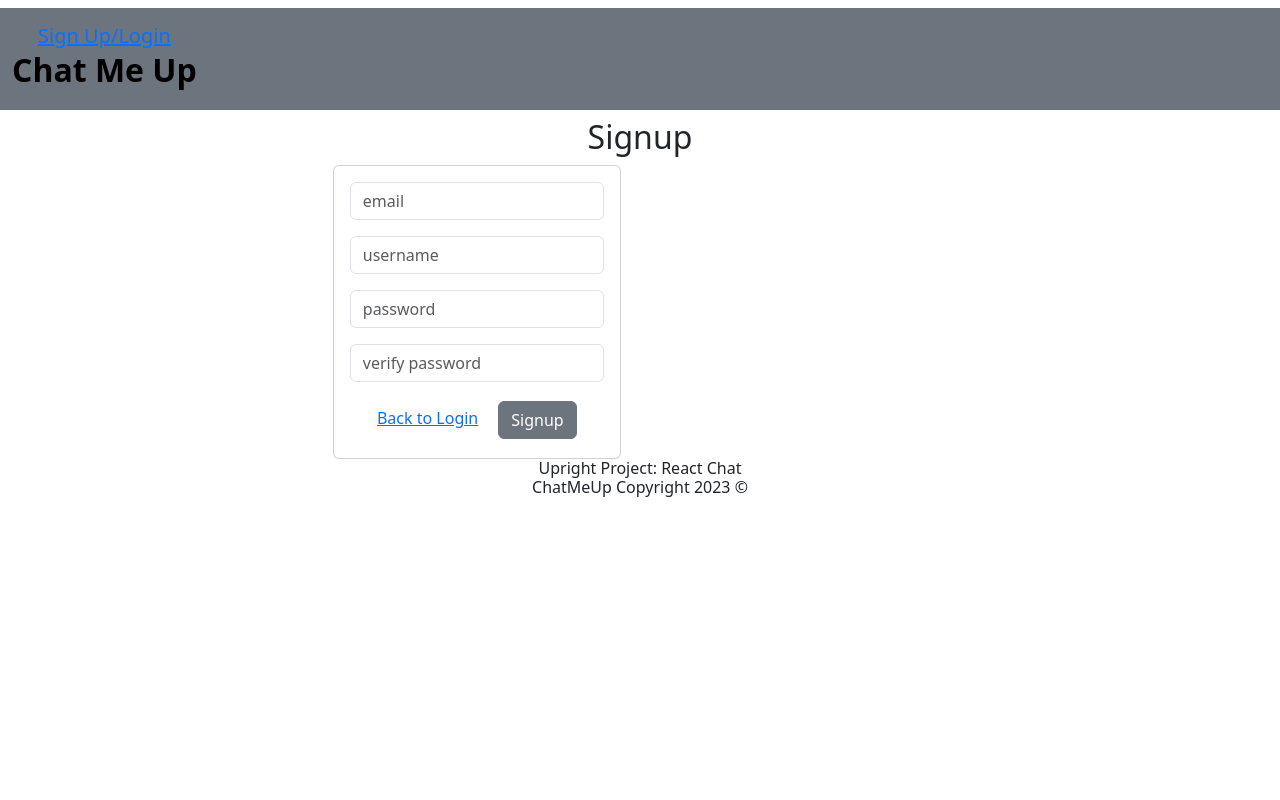
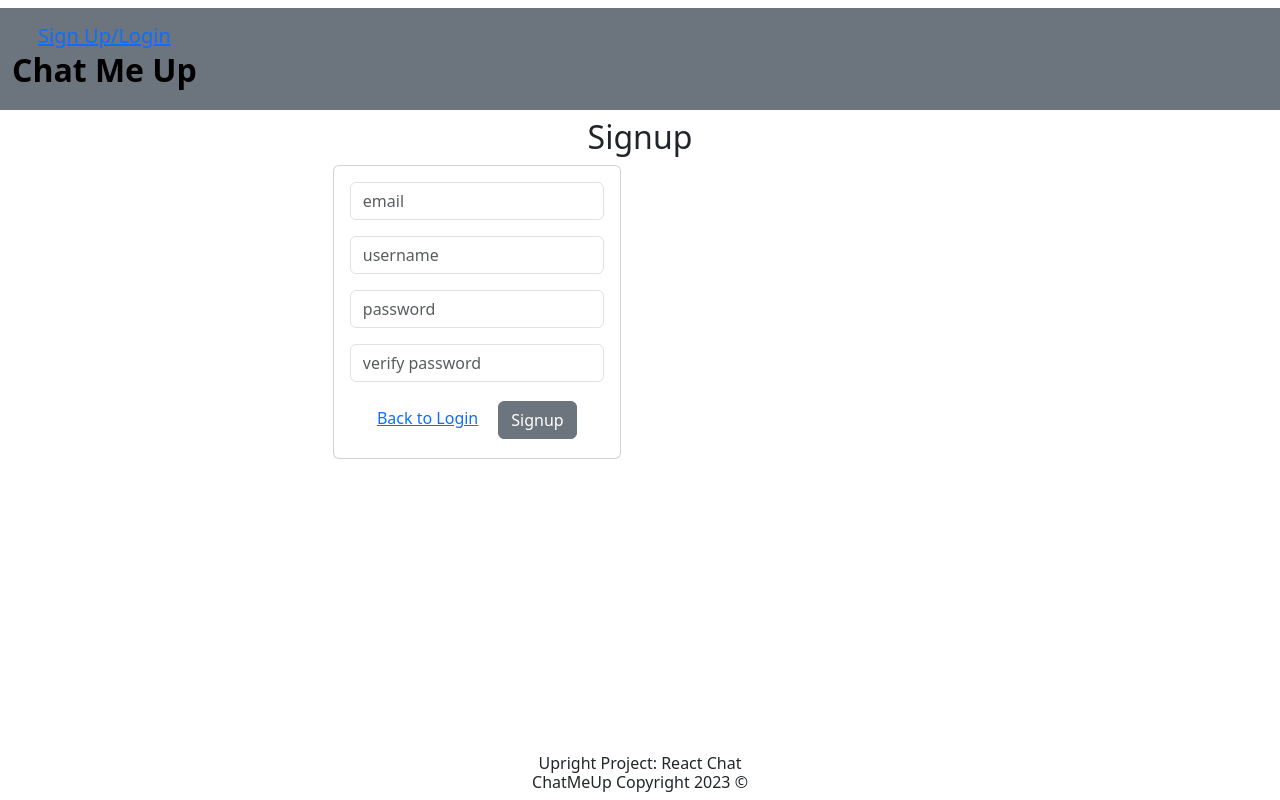
Before and after one commit to mburrow303/07_ChatServerClient, a React (Create React App) app: page / in a window 1280 px wide. Built offline with nearby package versions, Linux system fonts and the light colour scheme.

Commit message:
fixed footer

```diff
--- a/src/App.css
+++ b/src/App.css
@@ -28,11 +28,6 @@
   color: #61dafb;
 }
 
-.Footer{
-  position: sticky;
-  bottom: 0;
-}
-
 @keyframes App-logo-spin {
   from {
     transform: rotate(0deg);
--- a/src/App.jsx
+++ b/src/App.jsx
@@ -38,7 +38,7 @@ function App() {
           <Route path="/" element={<Auth setToken={updateToken} />} />
           <Route path="/login" element={<Login setToken={updateToken} />} />
         </Routes>
-        <Footer style={{position:"fixed",bottom:"0"}}/>
+        <Footer />
       </BrowserRouter>
       {/*{token}*/}
     </div>
--- a/src/components/auth/Auth.jsx
+++ b/src/components/auth/Auth.jsx
@@ -10,7 +10,7 @@ function Auth(props) {
     {/* Login Component */}
      {/* <Login setToken={props.setToken} /> */}
     {/* </div> */}
-    <div style={{ width: "48%", display: "inline-block" }}>
+    <div style={{ width: "48%", display: "inline-block", textAlign: "center", position: "center" }}>
     <h2>Signup</h2>
     {/* Signup Component */}
      <Signup setToken={props.setToken} />
@@ -20,29 +20,3 @@ function Auth(props) {
   }
 
   export default Auth;
-
-/* function Auth(props) {
-  let [authMode, setAuthMode] = useState("signup")
-
-  const changeAuthMode = () => {
-    setAuthMode(authMode === "signup" ? "login" : "signup")
-  }
-
-  if (authMode === "signup") {
-    return (*/
-      {/* <div style={{ width: "48%", display: "inline-block" }}> */}
-        {/* <h2>Signup</h2> */}
-        {/* Signup Component */}
-        {/* <Signup setToken={props.setToken} /> */}
-       /* </div>
-      )
-    }
-  if (authMode === "login") {
-    return ( */
-      {/* <div style={{ width: "48%", display: "inline-block" }}> */}
-          {/* <h1>Login</h1> */}
-          {/* Login Component */}
-         /*   <Login setToken={props.setToken} /> */
-          /* </div>
-      )}
-    } */
--- a/src/components/auth/signup/Signup.jsx
+++ b/src/components/auth/signup/Signup.jsx
@@ -21,9 +21,7 @@ function Signup(props) {
   return (
     <div>
       <Card
-        style={{
-          width: "18rem",
-        }}
+        style={{width: "18rem", textAlign: "center"}}
       >
         <CardBody>
           <Form>
--- a/src/components/footer/Footer.jsx
+++ b/src/components/footer/Footer.jsx
@@ -4,7 +4,7 @@ const Footer = () => {
   let currentYear = new Date().getFullYear();
 
   return (
-    <h6>
+    <h6 style={{position:"fixed",bottom:"0",textAlign:"center", width:"100%"}}>
       Upright Project: React Chat
       <br />
       ChatMeUp Copyright {currentYear} &copy;
```
